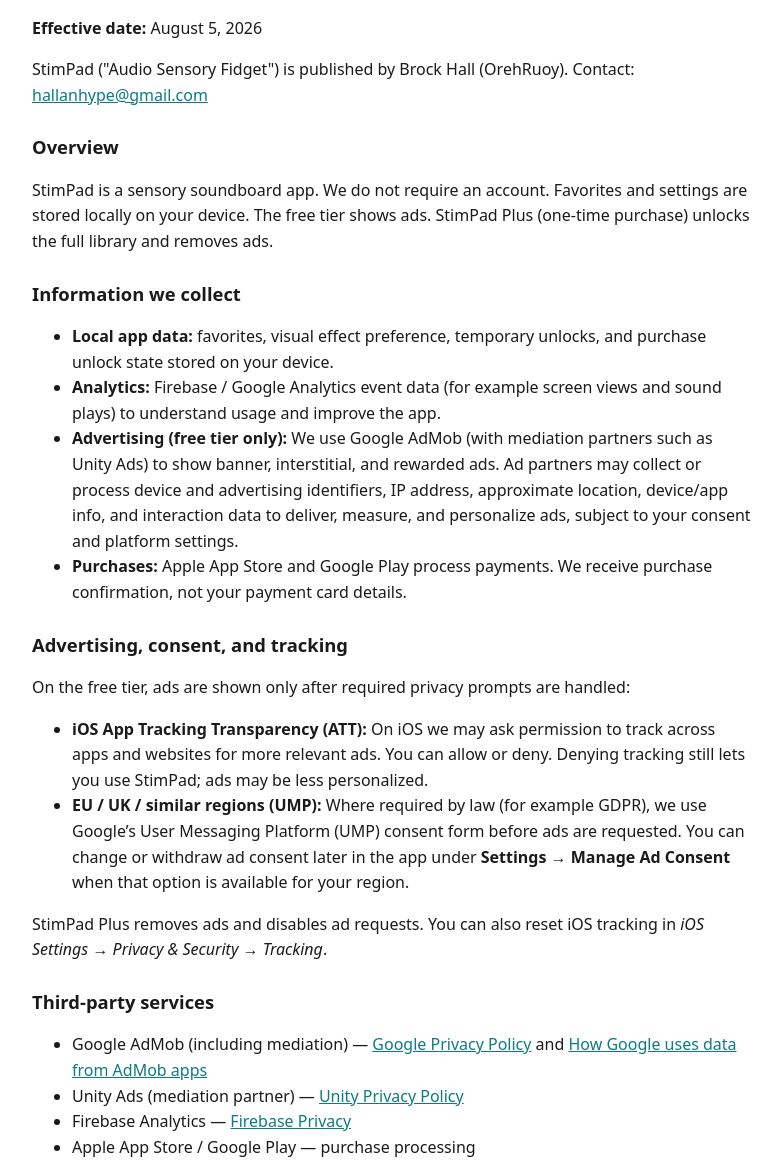
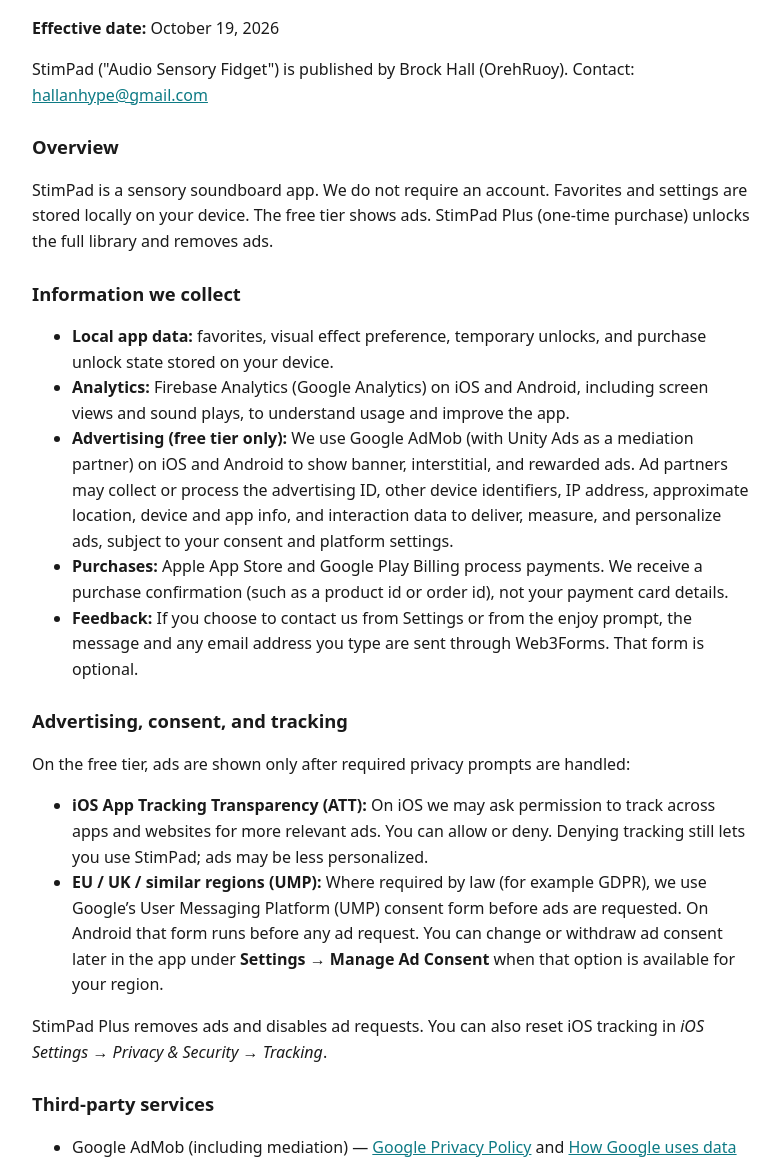
Before and after one commit to OrehRuoy/StimPad, a plain HTML site: page privacy-policy.html in a window 1280 px wide. Shown: the part 80-1244 px from the top of the page, without its empty margins (248-1030 px from the left). Drawn offline with Linux system fonts and the light colour scheme.

Commit message:
Update the privacy policy for Android ads, UMP, and Play Billing.
Co-authored-by: Cursor <cursoragent@cursor.com>

```diff
--- a/privacy-policy.html
+++ b/privacy-policy.html
@@ -13,7 +13,7 @@
 </head>
 <body>
   <h1>StimPad Privacy Policy</h1>
-  <p><strong>Effective date:</strong> August 5, 2026</p>
+  <p><strong>Effective date:</strong> October 19, 2026</p>
   <p>
     StimPad ("Audio Sensory Fidget") is published by Brock Hall (OrehRuoy).
     Contact: <a href="mailto:hallanhype@gmail.com">hallanhype@gmail.com</a>
@@ -29,9 +29,10 @@
   <h2>Information we collect</h2>
   <ul>
     <li><strong>Local app data:</strong> favorites, visual effect preference, temporary unlocks, and purchase unlock state stored on your device.</li>
-    <li><strong>Analytics:</strong> Firebase / Google Analytics event data (for example screen views and sound plays) to understand usage and improve the app.</li>
-    <li><strong>Advertising (free tier only):</strong> We use Google AdMob (with mediation partners such as Unity Ads) to show banner, interstitial, and rewarded ads. Ad partners may collect or process device and advertising identifiers, IP address, approximate location, device/app info, and interaction data to deliver, measure, and personalize ads, subject to your consent and platform settings.</li>
-    <li><strong>Purchases:</strong> Apple App Store and Google Play process payments. We receive purchase confirmation, not your payment card details.</li>
+    <li><strong>Analytics:</strong> Firebase Analytics (Google Analytics) on iOS and Android, including screen views and sound plays, to understand usage and improve the app.</li>
+    <li><strong>Advertising (free tier only):</strong> We use Google AdMob (with Unity Ads as a mediation partner) on iOS and Android to show banner, interstitial, and rewarded ads. Ad partners may collect or process the advertising ID, other device identifiers, IP address, approximate location, device and app info, and interaction data to deliver, measure, and personalize ads, subject to your consent and platform settings.</li>
+    <li><strong>Purchases:</strong> Apple App Store and Google Play Billing process payments. We receive a purchase confirmation (such as a product id or order id), not your payment card details.</li>
+    <li><strong>Feedback:</strong> If you choose to contact us from Settings or from the enjoy prompt, the message and any email address you type are sent through Web3Forms. That form is optional.</li>
   </ul>
 
   <h2>Advertising, consent, and tracking</h2>
@@ -40,7 +41,7 @@
   </p>
   <ul>
     <li><strong>iOS App Tracking Transparency (ATT):</strong> On iOS we may ask permission to track across apps and websites for more relevant ads. You can allow or deny. Denying tracking still lets you use StimPad; ads may be less personalized.</li>
-    <li><strong>EU / UK / similar regions (UMP):</strong> Where required by law (for example GDPR), we use Google’s User Messaging Platform (UMP) consent form before ads are requested. You can change or withdraw ad consent later in the app under <strong>Settings → Manage Ad Consent</strong> when that option is available for your region.</li>
+    <li><strong>EU / UK / similar regions (UMP):</strong> Where required by law (for example GDPR), we use Google’s User Messaging Platform (UMP) consent form before ads are requested. On Android that form runs before any ad request. You can change or withdraw ad consent later in the app under <strong>Settings → Manage Ad Consent</strong> when that option is available for your region.</li>
   </ul>
   <p>
     StimPad Plus removes ads and disables ad requests. You can also reset iOS tracking in
@@ -52,7 +53,9 @@
     <li>Google AdMob (including mediation) — <a href="https://policies.google.com/privacy">Google Privacy Policy</a> and <a href="https://support.google.com/admob/answer/6128543">How Google uses data from AdMob apps</a></li>
     <li>Unity Ads (mediation partner) — <a href="https://unity.com/legal/game-player-and-app-user-privacy-policy">Unity Privacy Policy</a></li>
     <li>Firebase Analytics — <a href="https://firebase.google.com/support/privacy">Firebase Privacy</a></li>
-    <li>Apple App Store / Google Play — purchase processing</li>
+    <li>Apple App Store — purchase processing</li>
+    <li>Google Play and Google Play Billing — purchase processing on Android</li>
+    <li>Web3Forms — optional feedback messages — <a href="https://web3forms.com/privacy">Web3Forms Privacy</a></li>
   </ul>
   <p>
     These partners process data under their own policies. We do not sell your personal information.
```
